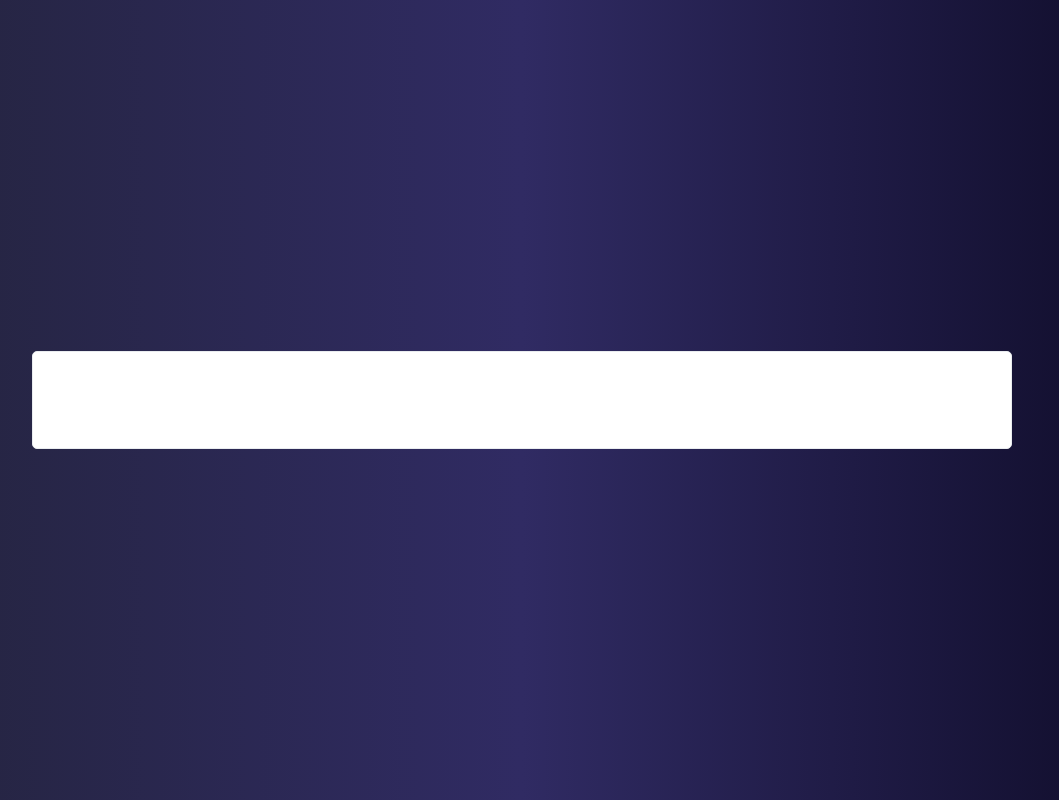
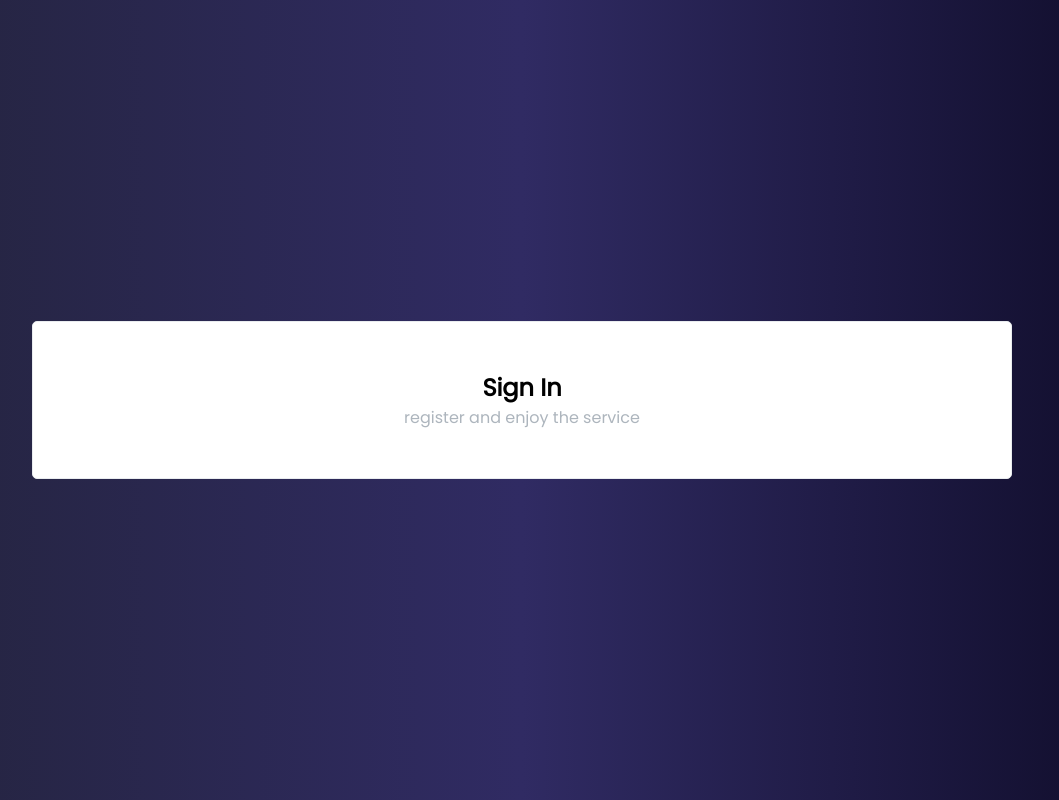
Before and after one commit to Malvino-creator/mob-cash, a React (Create React App) app: page / in a window 1280 px wide. Shown: the whole page, without its empty margins (118-1177 px from the left). Built offline with nearby package versions, Linux system fonts and the light colour scheme.

Commit message:
feat(Form.js): Create two columns

```diff
--- a/src/components/Form.js
+++ b/src/components/Form.js
@@ -4,7 +4,12 @@ function Form() {
   return (
     <section>
         <div className='register'>
-            <div className='col-1'></div>
+            <div className='col-1'>
+                <h2>Sign In</h2>
+                <span>register and enjoy the service</span>
+
+
+            </div>
             <div className='col-2'></div>
         </div>
     </section>
```
